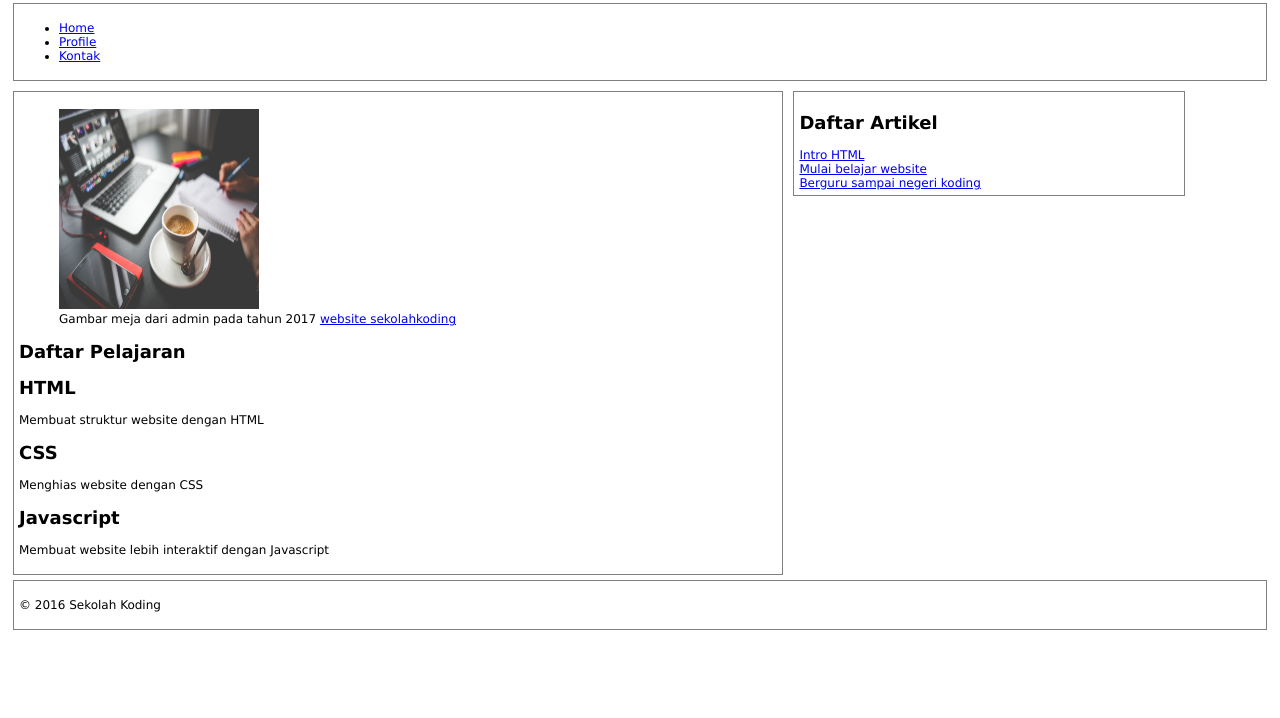
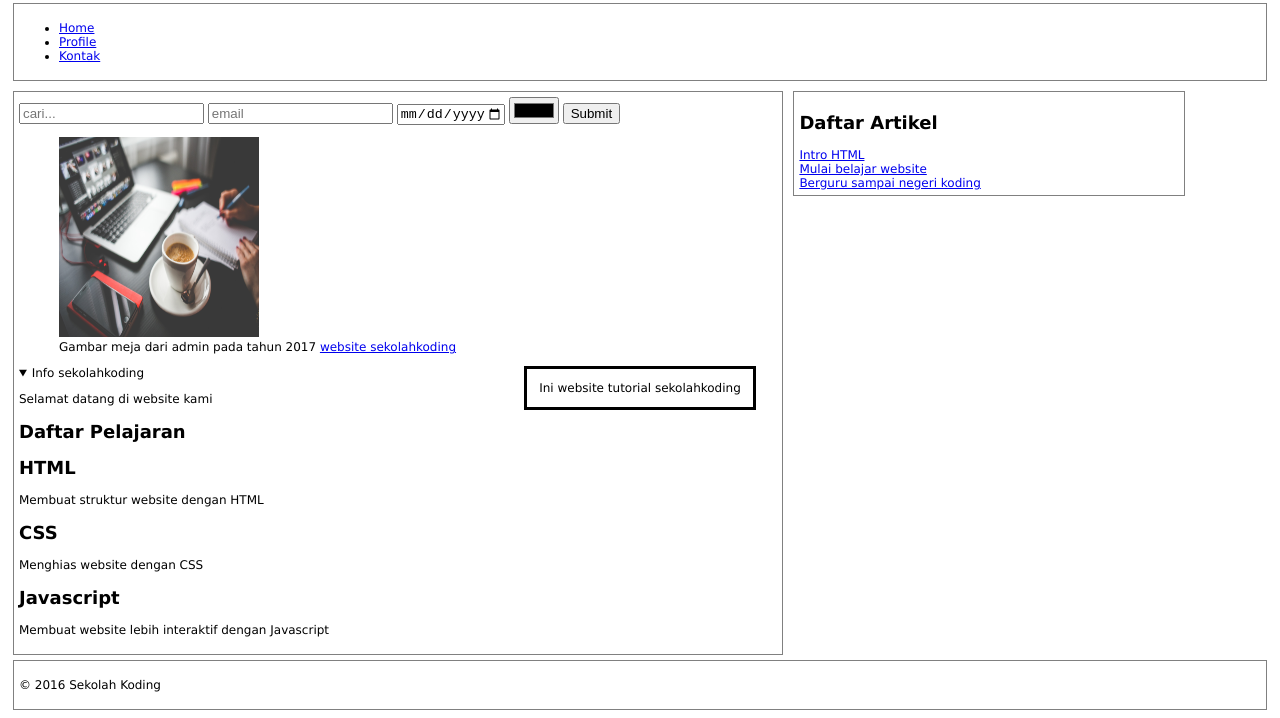
Before and after one commit to RachmanForniandi/sekolahkoding_html, a plain HTML site: page index_html5.html in a window 1280 px wide. Shown: the part 118-836 px from the top of the page. Before the commit the page ends 800 px from the top, so only its background shows below. Drawn offline with Linux system fonts and the light colour scheme.

Commit message:
input baru HTML5

```diff
--- a/index_html5.html
+++ b/index_html5.html
@@ -47,6 +47,15 @@
     <main>
     <article>
 
+    <form>
+    	<input type="search" name="search" placeholder="cari...">
+        <input type="email" name="email" placeholder="email" required>
+        <input name="startdate" min="2017-01-01" max="2018-01-01" type="date">
+        <input type="color">
+        <input type="submit">
+    </form>
+
+
     	<figure>
         	<img src="developer.jpg" alt="meja developer" width="200" height="200">
             <figcaption>
@@ -54,6 +63,17 @@
             <a href="sekolahkoding.com">website sekolahkoding</a>
             </figcaption>
         </figure>
+
+        <dialog open>
+        	Ini website tutorial sekolahkoding
+        </dialog>
+
+        <details open>
+        	<summary>
+            Info sekolahkoding
+            </summary>
+            <p>Selamat datang di website kami</p>
+        </details>
 
     	<h1>Daftar Pelajaran</h1>
 
```
